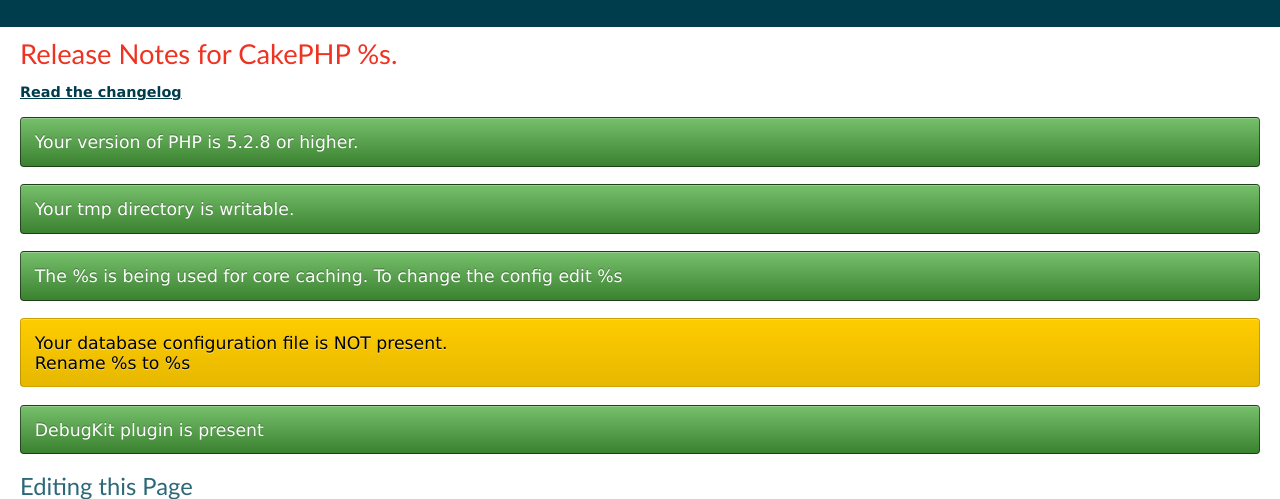
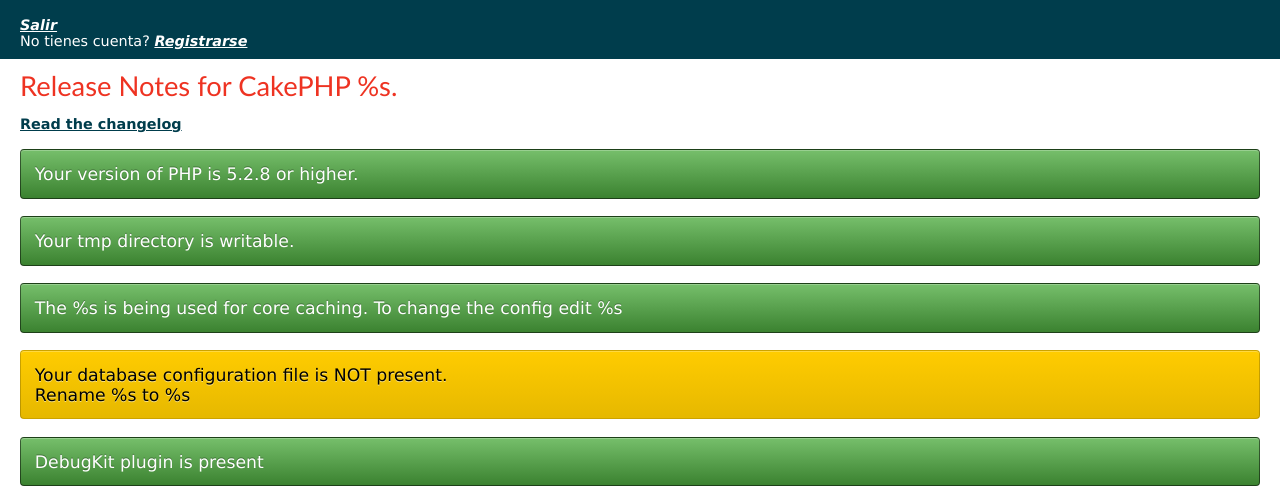
Before and after one commit to Borregana/Rutes, a CakePHP app: the page made by app/View/Pages/home.ctp in a window 1280 px wide. Shown: the top 499 px of the page. Run offline with PHP 8.4 and a stand-in for CakePHP, Linux system fonts and the light colour scheme; the template is opened without the code that fills it, so the values that code supplies are empty; some libraries are stand-ins or nearby versions.

Commit message:
Añadidos botones de registro, logout y edit

```diff
--- a/app/Controller/UsuariosController.php
+++ b/app/Controller/UsuariosController.php
@@ -94,8 +94,7 @@ class UsuariosController extends AppController {
         $this->request->data['id']=$datos['Usuario']['id'];
 
         if($this->request->is('post')){
-            pr($this->request->data);
-            die;
+
             if($this->Usuario->save($this->request->data)){
                 $this->Session->setFlash('El perfil ha sido editado');
             }
--- a/app/View/Layouts/default.ctp
+++ b/app/View/Layouts/default.ctp
@@ -16,15 +16,19 @@
  * @license       http://www.opensource.org/licenses/mit-license.php MIT License
  */
 
+
 $cakeDescription = __d('cake_dev','');
 ?>
+<!-- FAVICONS -->
+<link rel="shortcut icon" href="img/favicon/favicon.ico" type="image/x-icon">
+<link rel="icon" href="img/favicon/favicon.ico" type="image/x-icon">
+
 <!DOCTYPE html>
 <html>
 <head>
     <?php echo $this->Html->charset(); ?>
     <title>
-        <?php echo $cakeDescription ?>:
-        <?php echo $title_for_layout; ?>
+
     </title>
     <?php
     echo $this->Html->meta('icon');
@@ -40,6 +44,19 @@ $cakeDescription = __d('cake_dev','');
 <div id="container">
     <div id="header">
         <h1><?php echo $this->Html->link($cakeDescription, 'http://cakephp.org'); ?></h1>
+        <!-- logout button -->
+        <div id="logout" class="pull-right">
+            <span> <a href="login" title="Sign Out"><i class="btn btn-success"> Salir</i></a> </span>
+        </div>
+        <!-- end logout button -->
+
+        <!-- register button -->
+        <div id="register" class="pull-right">
+            <span> No tienes cuenta? <a href="register" title="Registro"><i class="btn btn-danger">Registrarse</i></a> </span>
+        </div>
+        <!-- end register button -->
+
+
     </div>
     <div id="content">
 
--- a/app/View/Usuarios/view.ctp
+++ b/app/View/Usuarios/view.ctp
@@ -1,6 +1,9 @@
 <?php
 ob_start();
 ?>
+<div id="logout" class="pull-right">
+    <span> Configuracion de perfil<a href="edit" title="Editar"><i class="btn btn-success"> Editar </i></a> </span>
+</div>
 <table class="table table-bordered table-hover table-striped">
     <?php
 
```
Also changed, not shown: app/View/Usuarios/register.ctp (+3 -6 lines).
